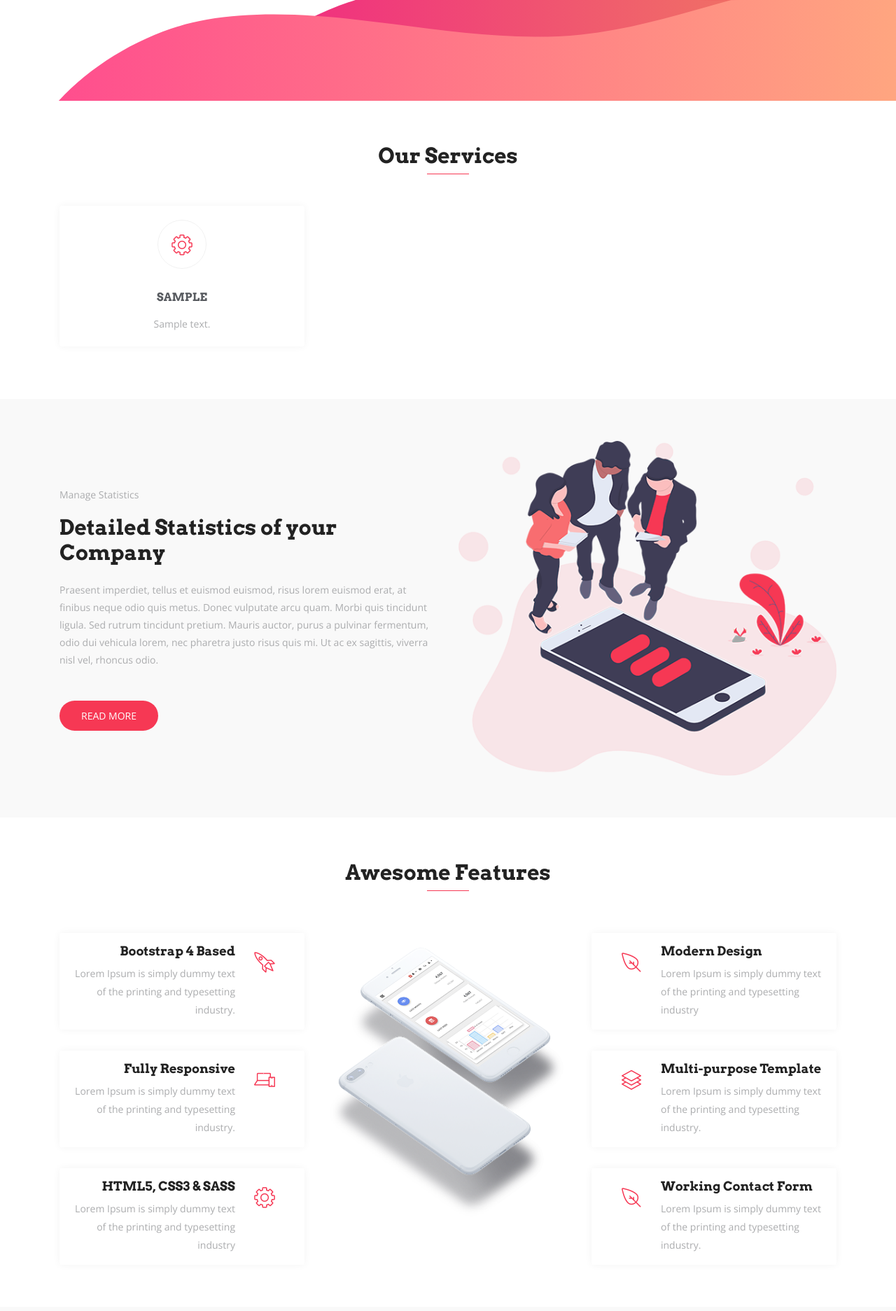
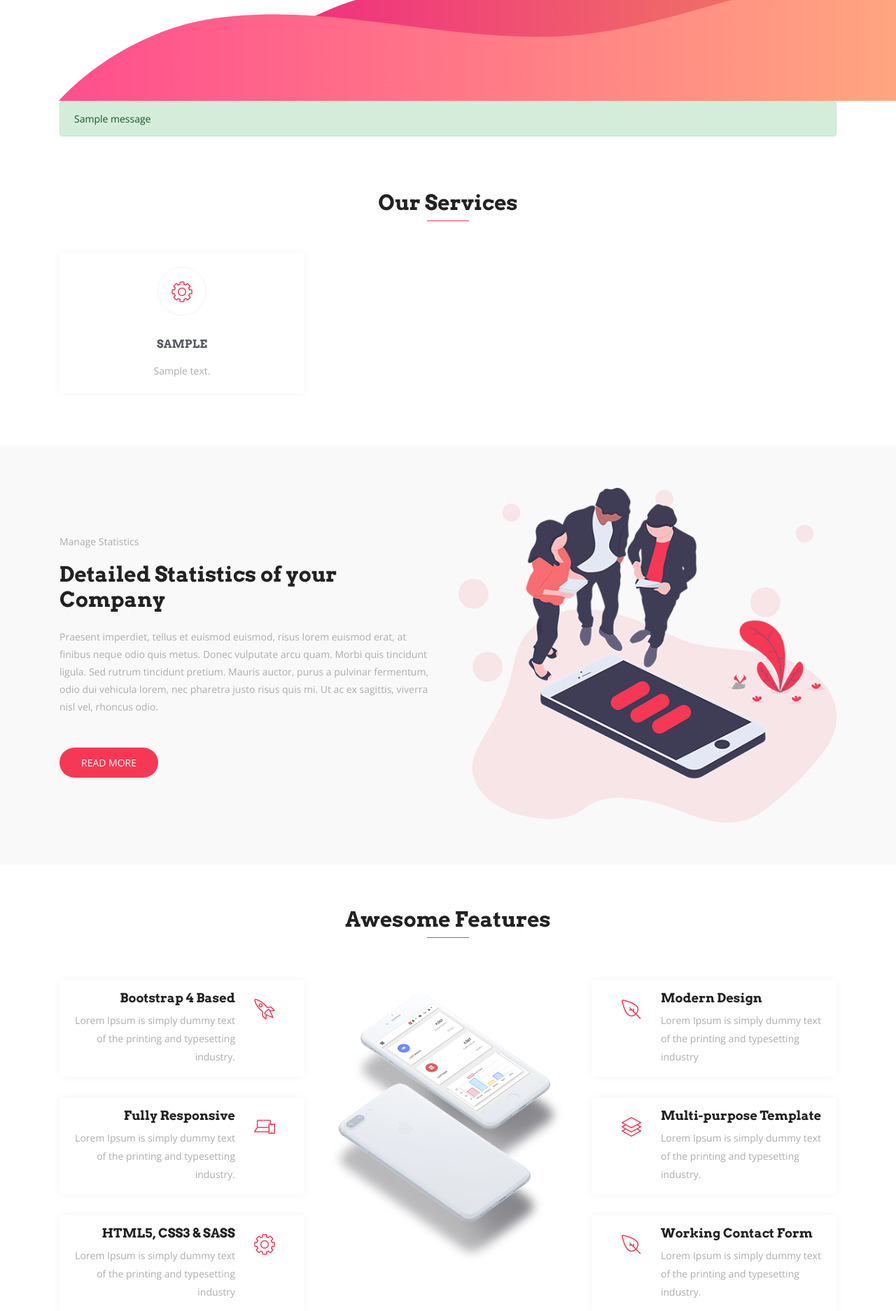
Before and after one commit to eduardo-esteves/estudo-python, a Django app: page / in a window 1280 px wide. Shown: the part 506-2379 px from the top of the page at 70% size. Run offline with Django 4.2, Linux system fonts and the light colour scheme; tables that the repository leaves empty hold one stand-in row (values such as "Sample post"); one stand-in notice (Sample message) is shown; some libraries are stand-ins or nearby versions; some web fonts are replaced.

Commit message:
Added a new div to display alerts emitted by Django

```diff
--- a/django-fusion/fusion/templates/_parts/hero_area.html
+++ b/django-fusion/fusion/templates/_parts/hero_area.html
@@ -23,3 +23,13 @@
         </div>
     </div>
 </div>
+
+<div class="container">
+    {% if messages %}
+        {% for message in messages %}
+            <div class="alert alert-{{ message.tags }}" role="alert">
+                <p>{{ message }}</p>
+            </div>
+        {% endfor %}
+    {% endif %}
+</div>
```
